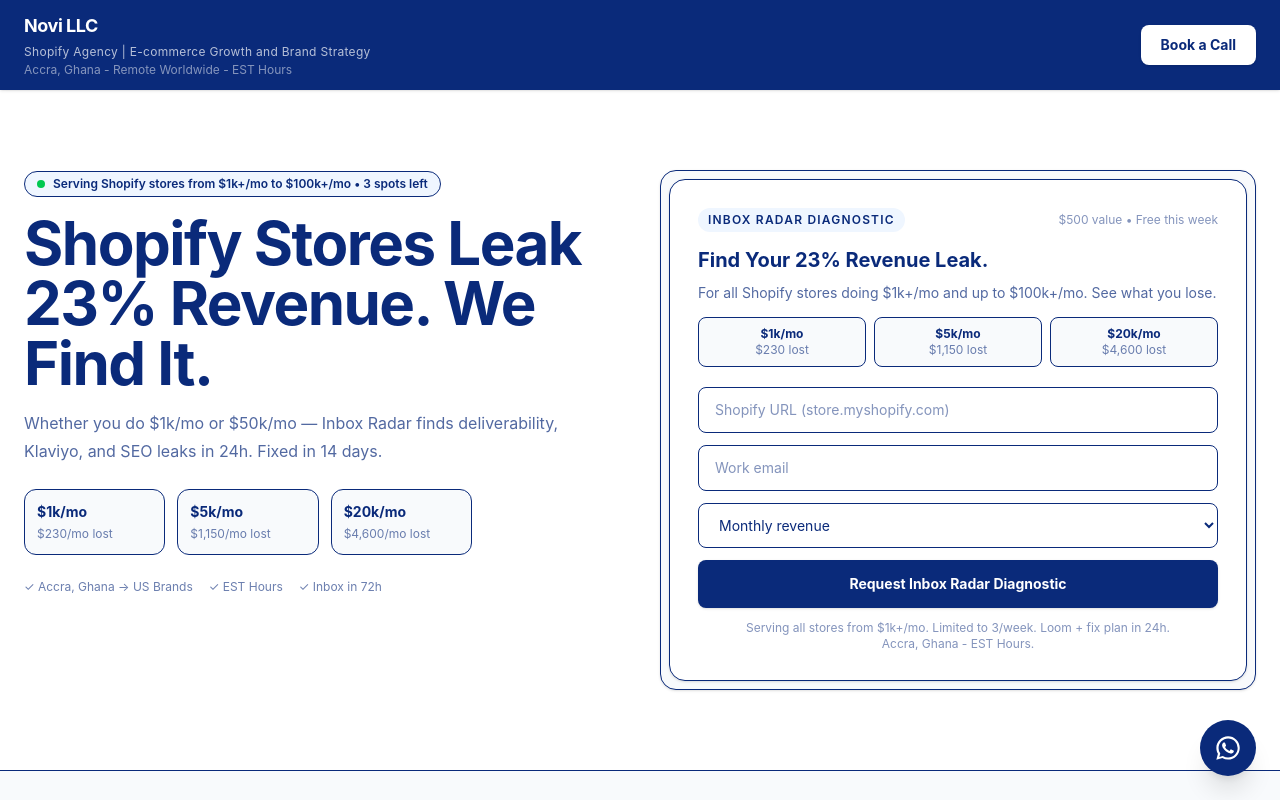
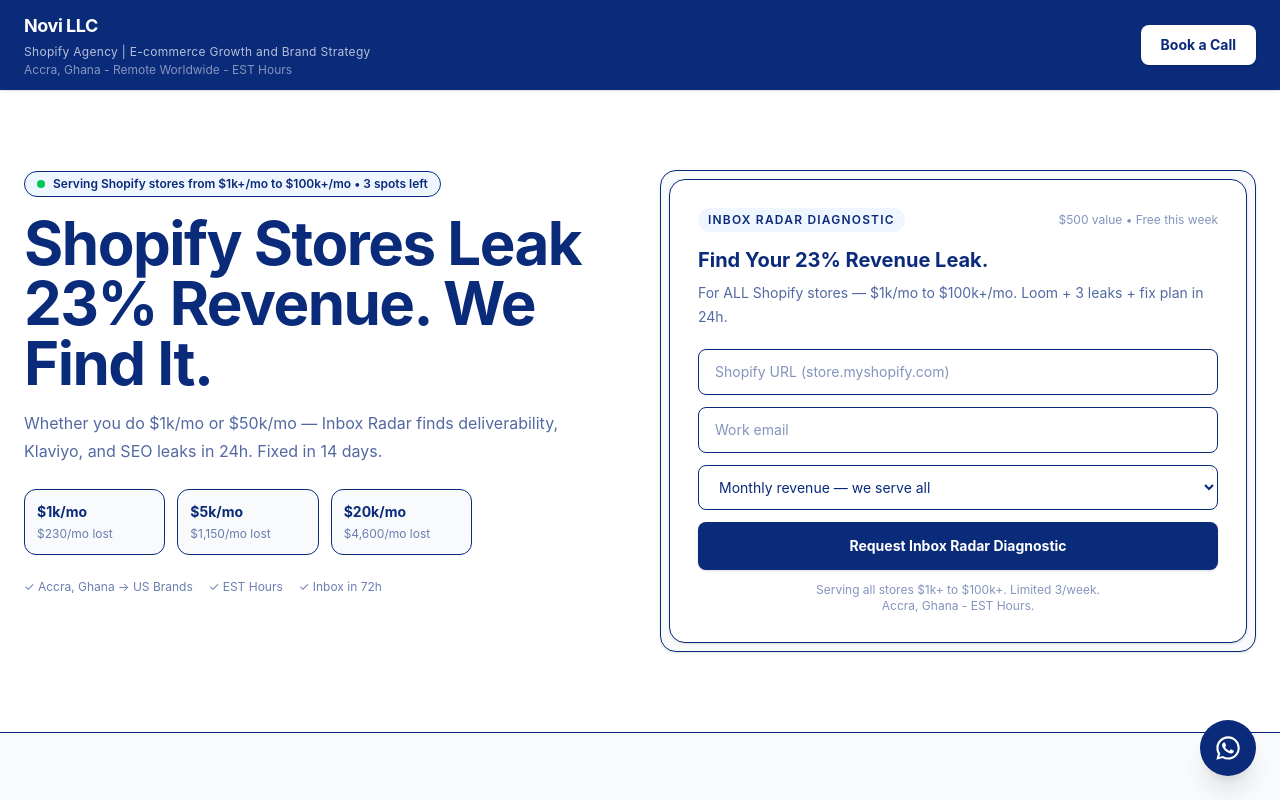
Before and after one commit to NOVI-I6699-cmd/portfolio-starter-kit, a Next.js app: page / in a window 1280 px wide. Shown: the top 800 px of the page. Built offline with nearby package versions, Linux system fonts and the light colour scheme.

Commit message:
Update AuditForm.tsx

```diff
--- a/app/components/AuditForm.tsx
+++ b/app/components/AuditForm.tsx
@@ -12,10 +12,10 @@
   if (submitted) {
     return (
       <div className="bg-white rounded-2xl border shadow-sm p-7">
-        <div className="h-12 w-12 rounded-full bg-green-50 flex items-center justify-center">✓</div>
+        <div className="h-12 w-12 rounded-full bg-green-50 flex items-center justify-center text-green-600 font-bold">✓</div>
         <div className="mt-4 text-xl font-bold" style={{color:'#0A2A7A'}}>Diagnostic requested.</div>
         <div className="mt-2 text-sm opacity-70 leading-6" style={{color:'#0A2A7A'}}>
-          We serve all Shopify stores from $1k+/mo. If you qualify, you get Loom in 24h.
+          We serve all stores from $1k+/mo to $100k+/mo. Loom in 24h. Accra, Ghana - EST Hours.
         </div>
       </div>
     )
@@ -29,26 +29,26 @@
       </div>
 
       <div className="mt-4 text-xl font-bold leading-tight" style={{color:'#0A2A7A'}}>Find Your 23% Revenue Leak.</div>
-      <div className="mt-2 text-sm opacity-70 leading-6" style={{color:'#0A2A7A'}}>For all Shopify stores doing $1k+/mo and up to $100k+/mo. See what you lose.</div>
-
-      <div className="mt-3 grid grid-cols-3 gap-2 text-xs">
-        <div className="bg-slate-50 border rounded-lg p-2 text-center"><div className="font-bold">$1k/mo</div><div className="opacity-60">$230 lost</div></div>
-        <div className="bg-slate-50 border rounded-lg p-2 text-center"><div className="font-bold">$5k/mo</div><div className="opacity-60">$1,150 lost</div></div>
-        <div className="bg-slate-50 border rounded-lg p-2 text-center"><div className="font-bold">$20k/mo</div><div className="opacity-60">$4,600 lost</div></div>
+      <div className="mt-2 text-sm opacity-70 leading-6" style={{color:'#0A2A7A'}}>
+        For ALL Shopify stores — $1k/mo to $100k+/mo. Loom + 3 leaks + fix plan in 24h.
       </div>
 
       <form onSubmit={handleSubmit} className="mt-5 space-y-3">
         <input required type="text" placeholder="Shopify URL (store.myshopify.com)" className="w-full border rounded-lg px-4 py-3 text-sm" />
         <input required type="email" placeholder="Work email" className="w-full border rounded-lg px-4 py-3 text-sm" />
         <select required className="w-full border rounded-lg px-4 py-3 text-sm bg-white">
-          <option value="">Monthly revenue</option>
-          <option value="1k-5k">$1k - $5k / mo - Starting to scale</option>
-          <option value="5k-10k">$5k - $10k / mo - Growing</option>
-          <option value="10k-25k">$10k - $25k / mo - Scaling</option>
-          <option value="25k-100k">$25k - $100k+ / mo - Established</option>
+          <option value="">Monthly revenue — we serve all</option>
+          <option value="1k-5k">$1k - $5k / mo — Starting to scale</option>
+          <option value="5k-10k">$5k - $10k / mo — Growing</option>
+          <option value="10k-25k">$10k - $25k / mo — Scaling</option>
+          <option value="25k-100k">$25k - $100k+ / mo — Established</option>
         </select>
-        <button type="submit" className="w-full text-white font-bold py-3.5 rounded-lg text-sm shadow" style={{backgroundColor:'#0A2A7A'}}>Request Inbox Radar Diagnostic</button>
-        <div className="text-xs text-center opacity-50 leading-4">Serving all stores from $1k+/mo. Limited to 3/week. Loom + fix plan in 24h.<br/>Accra, Ghana - EST Hours.</div>
+        <button type="submit" className="w-full text-white font-bold py-3.5 rounded-lg text-sm shadow hover:opacity-90" style={{backgroundColor:'#0A2A7A'}}>
+          Request Inbox Radar Diagnostic
+        </button>
+        <div className="text-xs text-center opacity-50 leading-4">
+          Serving all stores $1k+ to $100k+. Limited 3/week.<br/>Accra, Ghana - EST Hours.
+        </div>
       </form>
     </div>
   )
```
